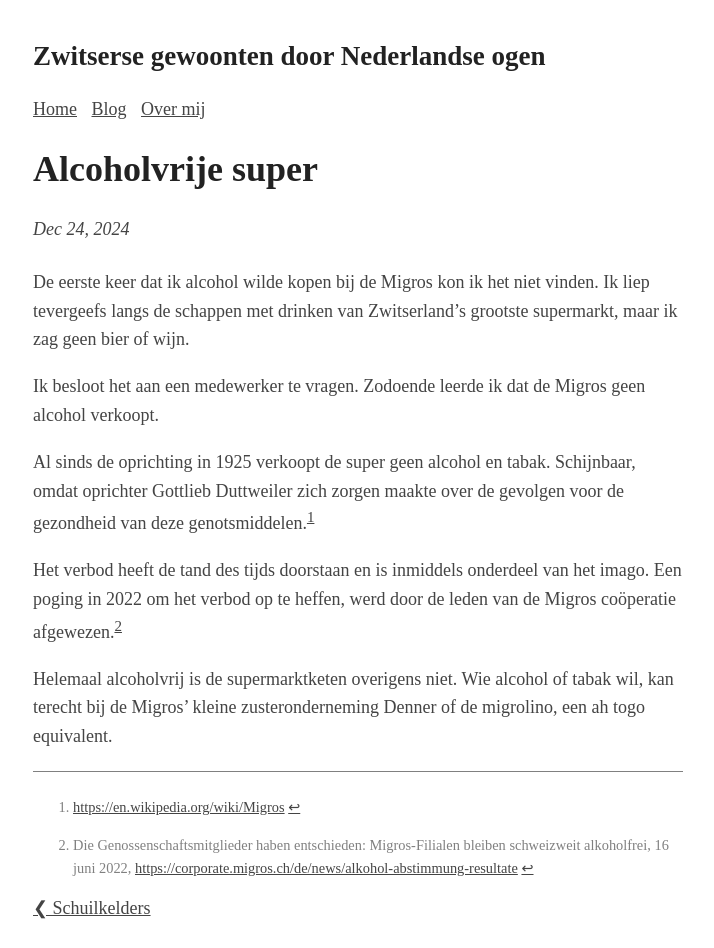
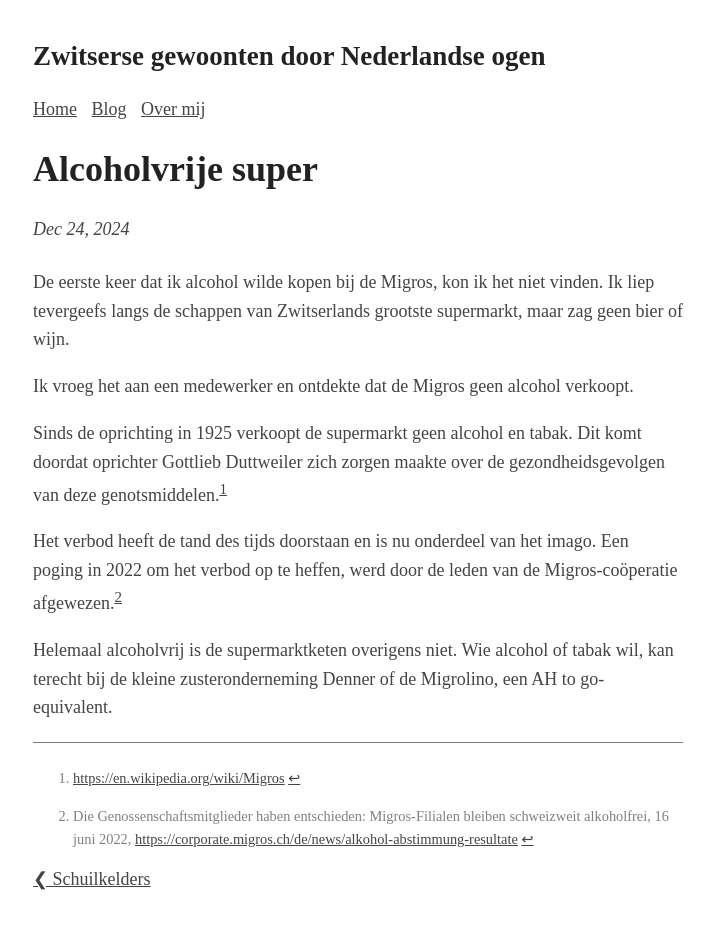
Before and after one commit to Roald87/roaldin.ch, a Jekyll site: the page built from _posts/2024-12-24-alcoholvrije-super.md, in a window 1280 px wide. Shown: the whole page, without its empty margins (282-996 px from the left). Built offline with Jekyll 4.4.1, drawn with Linux system fonts in a browser that asks for light colours; comment, search, counter and statistics services are not loaded; after the commit the page ends 919 px from its top, so only the background shows below that.

Commit message:
Spellcheck by ChatGPT

```diff
--- a/_posts/2024-12-24-alcoholvrije-super.md
+++ b/_posts/2024-12-24-alcoholvrije-super.md
@@ -4,15 +4,15 @@ title: Alcoholvrije super
 image:
 ---
 
-De eerste keer dat ik alcohol wilde kopen bij de Migros kon ik het niet vinden. Ik liep tevergeefs langs de schappen met drinken van Zwitserland's grootste supermarkt, maar ik zag geen bier of wijn.
+De eerste keer dat ik alcohol wilde kopen bij de Migros, kon ik het niet vinden. Ik liep tevergeefs langs de schappen van Zwitserlands grootste supermarkt, maar zag geen bier of wijn.
 
-Ik besloot het aan een medewerker te vragen. Zodoende leerde ik dat de Migros geen alcohol verkoopt.
+Ik vroeg het aan een medewerker en ontdekte dat de Migros geen alcohol verkoopt.
 
-Al sinds de oprichting in 1925 verkoopt de super geen alcohol en tabak. Schijnbaar, omdat oprichter Gottlieb Duttweiler zich zorgen maakte over de gevolgen voor de gezondheid van deze genotsmiddelen.[^1]
+Sinds de oprichting in 1925 verkoopt de supermarkt geen alcohol en tabak. Dit komt doordat oprichter Gottlieb Duttweiler zich zorgen maakte over de gezondheidsgevolgen van deze genotsmiddelen.[^1]
 
-Het verbod heeft de tand des tijds doorstaan en is inmiddels onderdeel van het imago. Een poging in 2022 om het verbod op te heffen, werd door de leden van de Migros coöperatie afgewezen.[^2]
+Het verbod heeft de tand des tijds doorstaan en is nu onderdeel van het imago. Een poging in 2022 om het verbod op te heffen, werd door de leden van de Migros-coöperatie afgewezen.[^2]
 
-Helemaal alcoholvrij is de supermarktketen overigens niet. Wie alcohol of tabak wil, kan terecht bij de Migros' kleine zusteronderneming Denner of de migrolino, een ah togo equivalent.
+Helemaal alcoholvrij is de supermarktketen overigens niet. Wie alcohol of tabak wil, kan terecht bij de kleine zusteronderneming Denner of de Migrolino, een AH to go-equivalent.
 
 [^1]: <https://en.wikipedia.org/wiki/Migros>
 [^2]: Die Genossenschaftsmitglieder haben entschieden: Migros-Filialen bleiben schweizweit alkoholfrei, 16 juni 2022, <https://corporate.migros.ch/de/news/alkohol-abstimmung-resultate>
```
